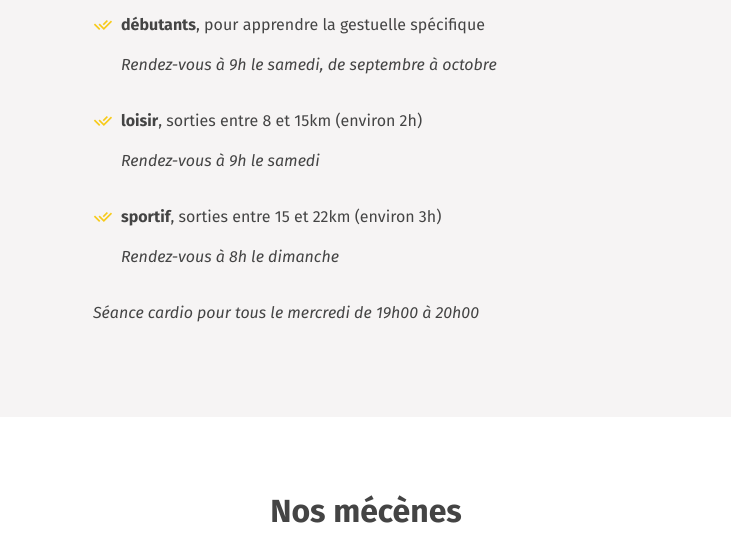
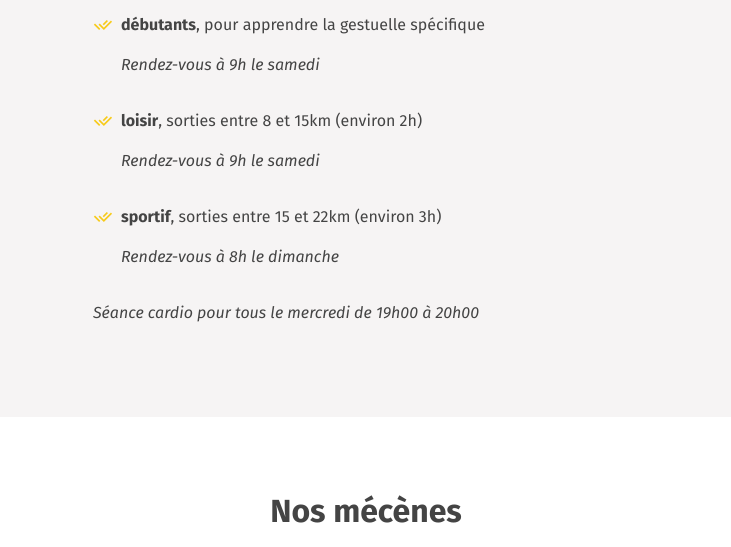
Before and after one commit to smapsl/smapsl.github.io, a plain HTML site: page index.html in a window 1280 px wide. Shown: the part 4073-4620 px from the top of the page, without its empty margins (274-1005 px from the left). Drawn offline with Linux system fonts and the light colour scheme.

Commit message:
Suppression 'septembre à octobre' MN

```diff
--- a/index.html
+++ b/index.html
@@ -245,7 +245,7 @@
 
             <ul class="double-check">
               <li><i class="ri-check-double-line"></i><b>débutants</b>, pour apprendre la gestuelle spécifique
-                <span class="horaire">Rendez-vous à 9h le samedi, de septembre à octobre</span>
+                <span class="horaire">Rendez-vous à 9h le samedi</span>
               </li>
               <li><i class="ri-check-double-line"></i>
                 <b>loisir</b>, sorties entre 8 et 15km (environ 2h)
```
